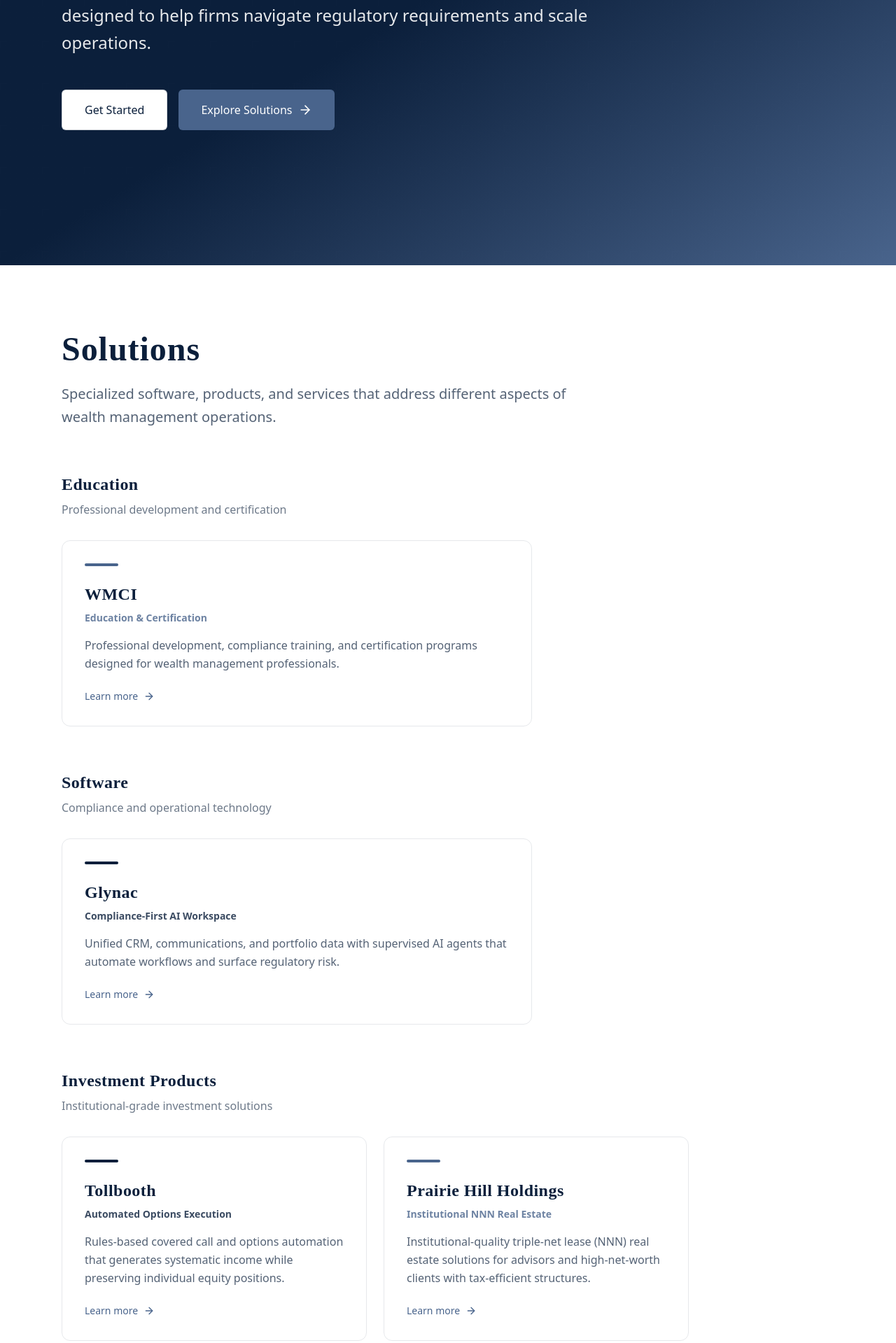
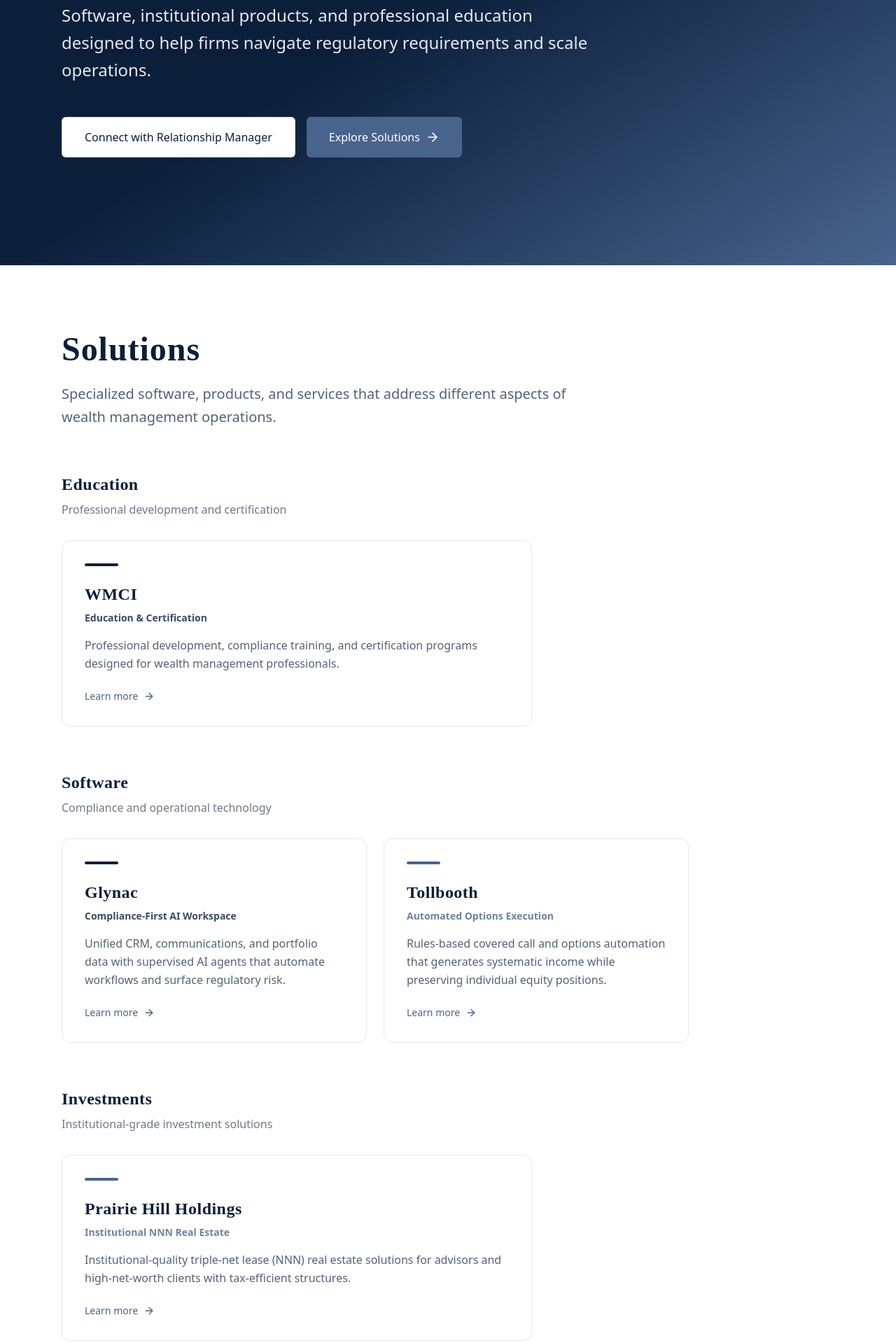
Before and after one commit to Glynac-AI/Acumen, a Next.js app: page / in a window 1280 px wide. Shown: the part 421-2340 px from the top of the page at 70% size. Built offline with nearby package versions, Linux system fonts and the light colour scheme.

Commit message:
Updated classification

```diff
--- a/app/solutions/page.tsx
+++ b/app/solutions/page.tsx
@@ -20,6 +20,13 @@
             description: 'Unified CRM, communications, and portfolio data with supervised AI agents that automate workflows and surface regulatory risk.',
             href: '/solutions/glynac',
             accent: 'primary'
+        },
+        {
+            name: 'Tollbooth',
+            tagline: 'Automated Options Execution',
+            description: 'Rules-based covered call and options automation that generates systematic income while preserving individual equity positions.',
+            href: '/solutions/tollbooth',
+            accent: 'accent'
         }
     ];
 
@@ -29,18 +36,11 @@
             tagline: 'Education & Certification',
             description: 'Professional development, compliance training, and certification programs designed for wealth management professionals.',
             href: '/solutions/wmci',
-            accent: 'accent'
+            accent: 'primary'
         }
     ];
 
-    const investmentProducts = [
-        {
-            name: 'Tollbooth',
-            tagline: 'Automated Options Execution',
-            description: 'Rules-based covered call and options automation that generates systematic income while preserving individual equity positions.',
-            href: '/solutions/tollbooth',
-            accent: 'primary'
-        },
+    const investments = [
         {
             name: 'Prairie Hill Holdings',
             tagline: 'Institutional NNN Real Estate',
@@ -153,7 +153,7 @@
                         </p>
                     </AnimatedSection>
 
-                    <StaggerContainer className="max-w-2xl mx-auto">
+                    <StaggerContainer className="grid md:grid-cols-2 gap-8 max-w-5xl mx-auto">
                         {software.map((solution, index) => (
                             <motion.div key={solution.name} variants={fadeInUp}>
                                 <Link href={solution.href} className="group block">
@@ -191,14 +191,14 @@
             <Section background="muted" padding="lg">
                 <Container>
                     <AnimatedSection animation="fadeInUp" className="mb-12">
-                        <h2 className="text-4xl md:text-5xl font-bold text-primary mb-4">Investment Products</h2>
+                        <h2 className="text-4xl md:text-5xl font-bold text-primary mb-4">Investments</h2>
                         <p className="text-xl text-primary/70 max-w-3xl">
                             Institutional-grade investment solutions
                         </p>
                     </AnimatedSection>
 
-                    <StaggerContainer className="grid md:grid-cols-2 gap-8 max-w-5xl mx-auto">
-                        {investmentProducts.map((solution, index) => (
+                    <StaggerContainer className="max-w-2xl mx-auto">
+                        {investments.map((solution, index) => (
                             <motion.div key={solution.name} variants={fadeInUp}>
                                 <Link href={solution.href} className="group block">
                                     <Card className="group hover:shadow-2xl hover:-translate-y-2 transition-all duration-500 overflow-hidden relative h-full">
--- a/components/sections/home/HeroSection.tsx
+++ b/components/sections/home/HeroSection.tsx
@@ -1,3 +1,4 @@
+// components/sections/home/HeroSection.tsx
 'use client';
 
 import { motion } from 'framer-motion';
@@ -22,7 +23,7 @@
                         className="space-y-8"
                     >
                         <h1 className="text-5xl md:text-6xl lg:text-7xl font-bold leading-[1.1] tracking-tight">
-                            Modern Compliance Solutions for Wealth Management
+                            Modern solutions for wealth management and wealth management compliance
                         </h1>
 
                         <p className="text-xl md:text-2xl text-white/90 leading-relaxed max-w-3xl">
@@ -31,7 +32,7 @@
 
                         <div className="flex flex-col sm:flex-row gap-4 pt-4">
                             <Button href="/contact" variant="secondary" size="lg">
-                                Get Started
+                                Connect with Relationship Manager
                             </Button>
                             <Button href="/solutions" variant="accent" size="lg">
                                 Explore Solutions
--- a/components/sections/home/SolutionsSection.tsx
+++ b/components/sections/home/SolutionsSection.tsx
@@ -14,6 +14,13 @@
             description: 'Unified CRM, communications, and portfolio data with supervised AI agents that automate workflows and surface regulatory risk.',
             href: '/solutions/glynac',
             accent: 'primary'
+        },
+        {
+            name: 'Tollbooth',
+            tagline: 'Automated Options Execution',
+            description: 'Rules-based covered call and options automation that generates systematic income while preserving individual equity positions.',
+            href: '/solutions/tollbooth',
+            accent: 'accent'
         }
     ];
 
@@ -23,18 +30,11 @@
             tagline: 'Education & Certification',
             description: 'Professional development, compliance training, and certification programs designed for wealth management professionals.',
             href: '/solutions/wmci',
-            accent: 'accent'
+            accent: 'primary'
         }
     ];
 
-    const investmentProducts = [
-        {
-            name: 'Tollbooth',
-            tagline: 'Automated Options Execution',
-            description: 'Rules-based covered call and options automation that generates systematic income while preserving individual equity positions.',
-            href: '/solutions/tollbooth',
-            accent: 'primary'
-        },
+    const investments = [
         {
             name: 'Prairie Hill Holdings',
             tagline: 'Institutional NNN Real Estate',
@@ -98,7 +98,7 @@
                     <h3 className="text-2xl font-bold text-primary mb-2">Software</h3>
                     <p className="text-primary/60 mb-8">Compliance and operational technology</p>
 
-                    <div className="max-w-2xl">
+                    <div className="grid md:grid-cols-2 gap-6 max-w-4xl">
                         {software.map((solution) => (
                             <Link
                                 key={solution.name}
@@ -132,11 +132,11 @@
 
                 {/* Investment Products */}
                 <div>
-                    <h3 className="text-2xl font-bold text-primary mb-2">Investment Products</h3>
+                    <h3 className="text-2xl font-bold text-primary mb-2">Investments</h3>
                     <p className="text-primary/60 mb-8">Institutional-grade investment solutions</p>
 
-                    <div className="grid md:grid-cols-2 gap-6 max-w-4xl">
-                        {investmentProducts.map((solution) => (
+                    <div className="max-w-2xl">
+                        {investments.map((solution) => (
                             <Link
                                 key={solution.name}
                                 href={solution.href}
```
